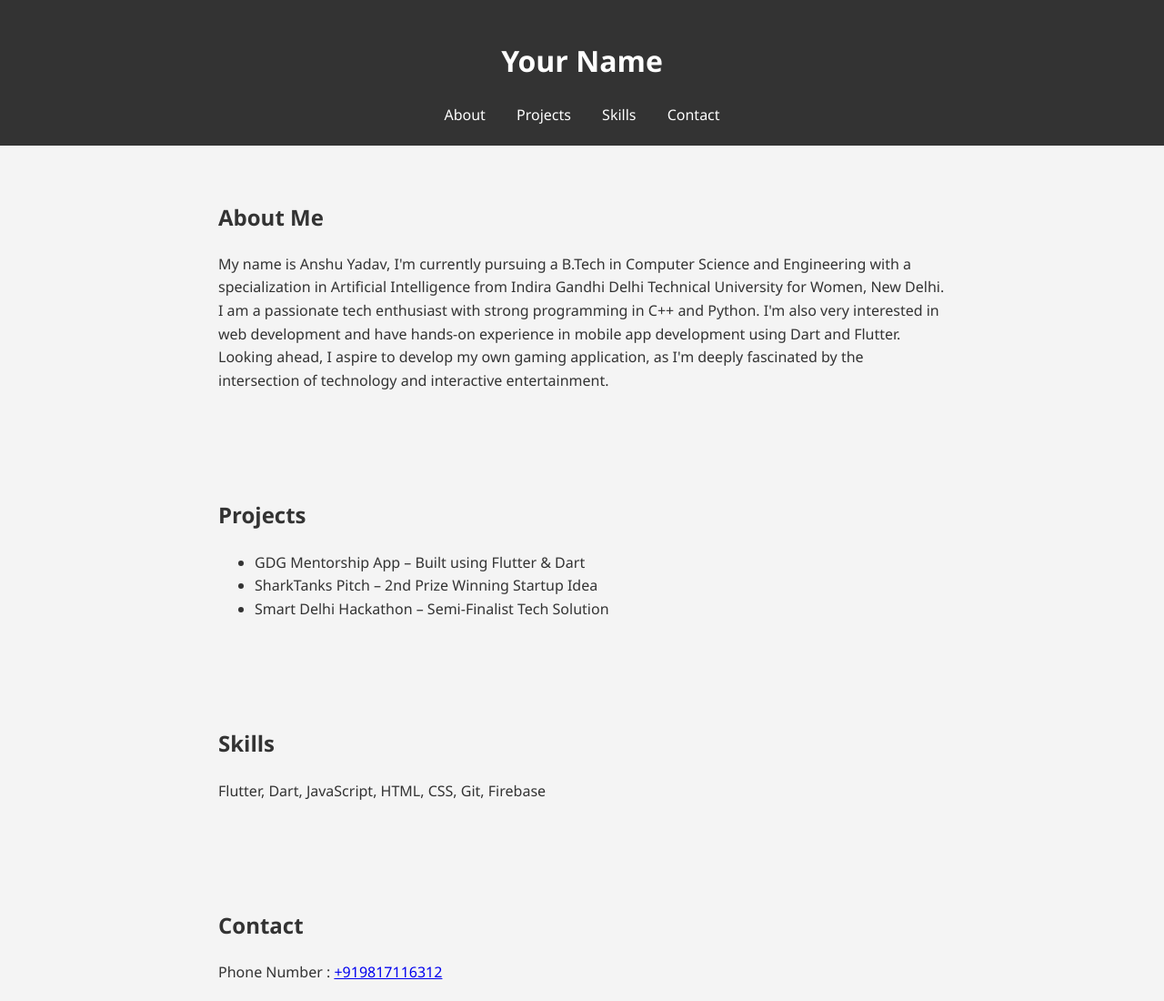
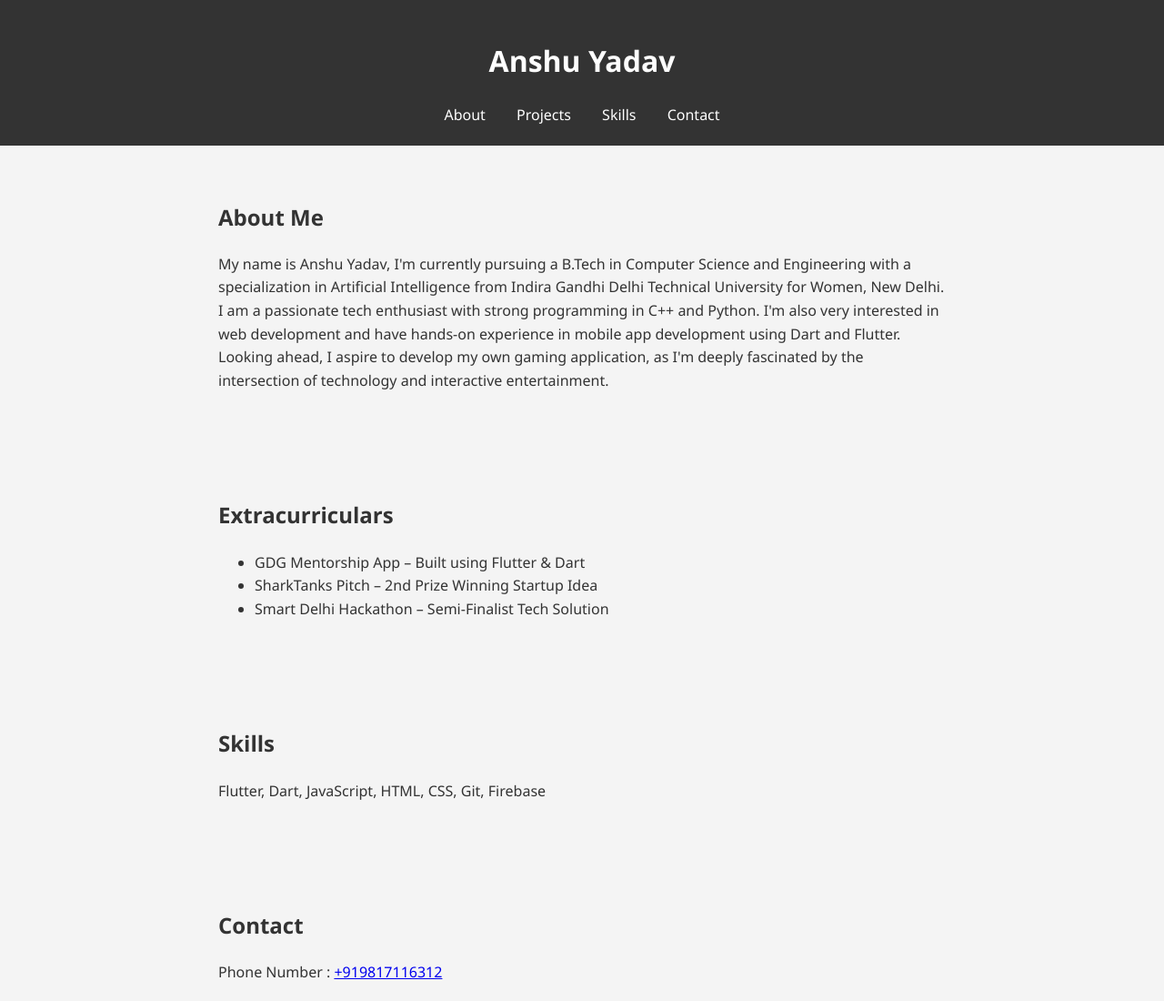
Before and after one commit to AnnuAnshu26/Portfolio, a plain HTML site: page portfolio_website.html in a window 1280 px wide. Shown: the top 1100 px of the page at 91% size. Drawn offline with Linux system fonts and the light colour scheme.

Commit message:
Update portfolio_website.html

```diff
--- a/portfolio_website.html
+++ b/portfolio_website.html
@@ -8,7 +8,7 @@
 </head>
 <body>
   <header>
-    <h1>Your Name</h1>
+    <h1>Anshu Yadav</h1>
     <nav>
       <a href="#about">About</a>
       <a href="#projects">Projects</a>
@@ -23,7 +23,7 @@
   </section>
 
   <section id="projects">
-    <h2>Projects</h2>
+    <h2>Extracurriculars</h2>
     <ul>
       <li>GDG Mentorship App – Built using Flutter & Dart</li>
       <li>SharkTanks Pitch – 2nd Prize Winning Startup Idea</li>
```
